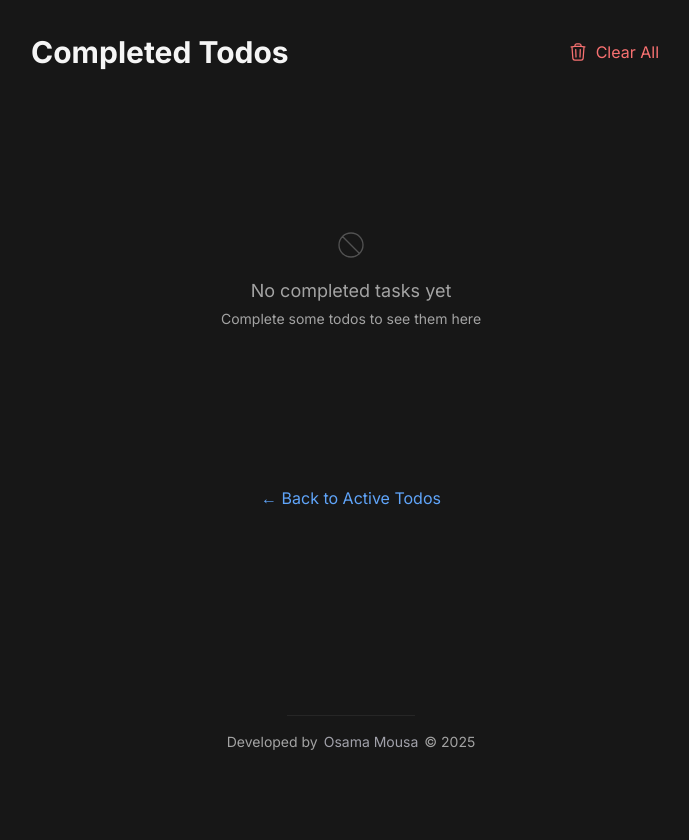
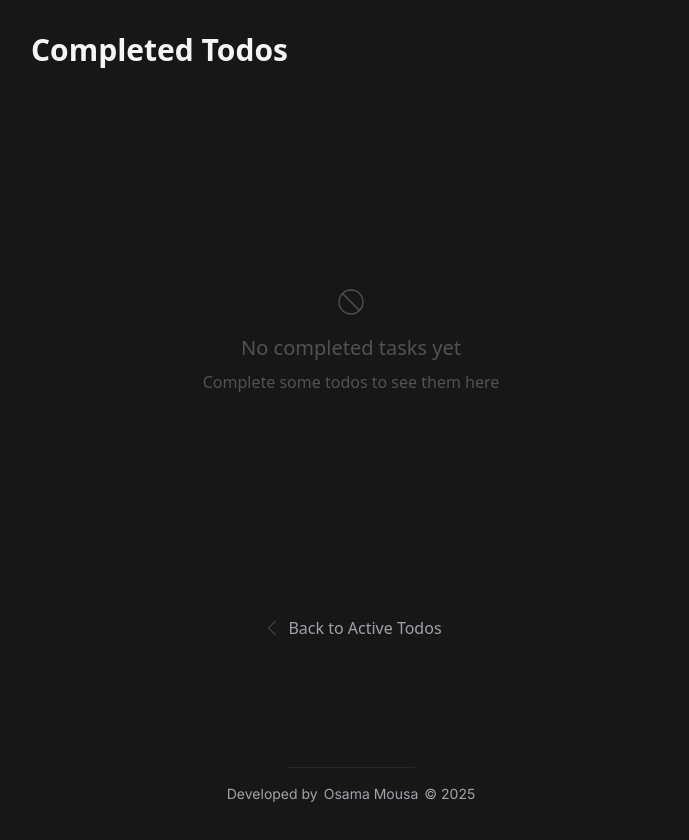
Before and after one commit to osama-mousa/todos, a Next.js app: page /completed in a window 1280 px wide. Shown: the top 840 px of the page, without its empty margins (289-978 px from the left). Before the commit the page ends 800 px from the top, so only its background shows below. Built offline with nearby package versions, Linux system fonts and the light colour scheme.

Commit message:
add arrow svg and span alert and update

```diff
--- a/src/app/completed/page.jsx
+++ b/src/app/completed/page.jsx
@@ -3,9 +3,11 @@ import { useEffect, useState } from "react";
 import { getTodos, saveTodos } from "@/lib/todos";
 import { ArrowUturnLeftIcon, TrashIcon } from "@heroicons/react/24/outline";
 import Link from "next/link";
+import { useRouter } from "next/navigation";
 
 export default function CompletedPage() {
   const [completedTodos, setCompletedTodos] = useState([]);
+  const router = useRouter();
 
   const restoreTodo = (id) => {
     const todos = getTodos().map((todo) => {
@@ -34,40 +36,48 @@ export default function CompletedPage() {
   }, []);
 
   return (
-    <div className="w-full max-w-2xl p-4">
-      <div className="flex justify-between items-center mb-8">
-        <h1 className="text-3xl font-bold">Completed Todos</h1>
+    <div className="w-full max-w-2xl min-h-[80vh] flex flex-col p-4 font-sans">
+      {/* المحتوى الرئيسي */}
+      <div className="flex-1">
+        <div className="flex justify-between items-center mb-8 w-full gap-2 sm:gap-4">
+          <h1 className="text-lg sm:text-3xl font-bold flex-shrink-0">
+            Completed Todos
+          </h1>
+          {completedTodos.length > 0 && (
             <button
               onClick={clearAllCompleted}
-          className="bg-transparent text-red-400 px-3 py-2 rounded flex items-center gap-2 hover:bg-neutral-800"
+              className="bg-transparent text-red-400 px-2 sm:px-3 py-2 rounded flex items-center gap-1 sm:gap-2 hover:bg-neutral-800 cursor-pointer whitespace-nowrap flex-shrink-0"
               disabled={completedTodos.length === 0}
             >
-          <TrashIcon className="w-5 h-5" />
-          Clear All
+              <TrashIcon className="w-4 h-4 sm:w-5 sm:h-5" />
+              <span className="text-sm sm:text-base sm:inline">Clear All</span>
             </button>
+          )}
         </div>
 
         <div className="space-y-2">
           {completedTodos.map((todo) => (
             <div
               key={todo.id}
-            className="flex items-center justify-between p-4 bg-neutral-800 rounded-lg hover:bg-neutral-700 transition-colors"
+              className="flex items-center justify-between px-4 py-2 bg-neutral-800 rounded-lg hover:bg-neutral-700 transition-colors"
             >
               <span className="line-through text-neutral-400">{todo.text}</span>
               <div className="flex gap-2">
                 <button
                   onClick={() => restoreTodo(todo.id)}
-                className="text-blue-400 hover:text-blue-300 p-2 rounded hover:bg-neutral-700"
-                title="Restore Task"
+                  className="relative text-blue-400 hover:text-blue-300 p-2 rounded hover:bg-neutral-600 group"
                 >
                   <ArrowUturnLeftIcon className="w-5 h-5" />
+                  <span className="hidden md:inline-block absolute bottom-full left-1/2 -translate-x-1/2 mb-2 px-3 py-2 bg-black text-xs text-white rounded-md opacity-0 group-hover:opacity-100 transition-opacity duration-200 whitespace-nowrap shadow-lg">
+                    Restore Todo
+                  </span>
                 </button>
               </div>
             </div>
           ))}
 
           {completedTodos.length === 0 && (
-          <div className="flex items-center justify-center h-[calc(50vh-50px)]">
+            <div className="flex items-center justify-center h-[60vh]">
               <div className="text-center p-4 text-neutral-400">
                 <svg
                   xmlns="http://www.w3.org/2000/svg"
@@ -83,22 +93,42 @@ export default function CompletedPage() {
                     d="M18.364 18.364A9 9 0 0 0 5.636 5.636m12.728 12.728A9 9 0 0 1 5.636 5.636m12.728 12.728L5.636 5.636"
                   />
                 </svg>
-              <p className="text-lg">No completed tasks yet</p>
-              <p className="text-sm mt-1">
+                <p className="text-lg sm:text-xl text-neutral-600">
+                  No completed tasks yet
+                </p>
+                <p className="text-sm sm:text-base mt-2 text-neutral-600">
                   Complete some todos to see them here
                 </p>
               </div>
             </div>
           )}
         </div>
+      </div>
 
+      {/* زر العودة */}
       <div className="mt-8 text-center">
-        <Link
-          href="/"
-          className="text-blue-400 hover:text-blue-300 inline-flex items-center gap-2"
+        <button
+          onClick={() => router.push("/")}
+          className="text-zinc-400 hover:text-zinc-300 transition-colors duration-200 flex items-center justify-center w-full group"
         >
-          ← Back to Active Todos
-        </Link>
+          <svg
+            xmlns="http://www.w3.org/2000/svg"
+            fill="none"
+            width="24"
+            height="22"
+            viewBox="0 0 24 24"
+            strokeWidth="1.5"
+            stroke="#404045"
+            className="mr-1 transition-transform duration-300 transform group-hover:-translate-x-1"
+          >
+            <path
+              stroke-linecap="round"
+              stroke-linejoin="round"
+              d="M15.75 19.5 8.25 12l7.5-7.5"
+            />
+          </svg>
+          Back to Active Todos
+        </button>
       </div>
     </div>
   );
```
Lines whose indentation alone changed are shown as unchanged.
